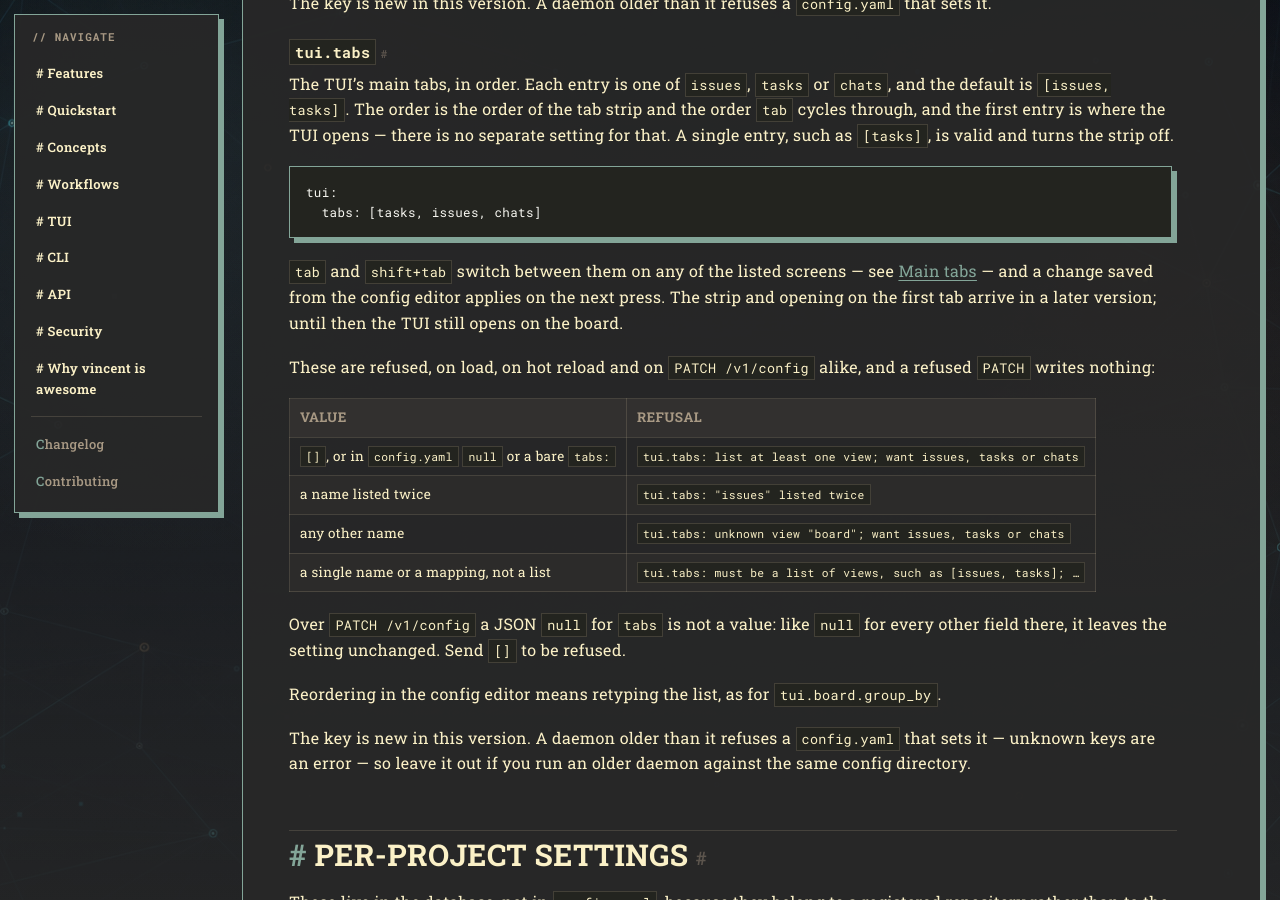
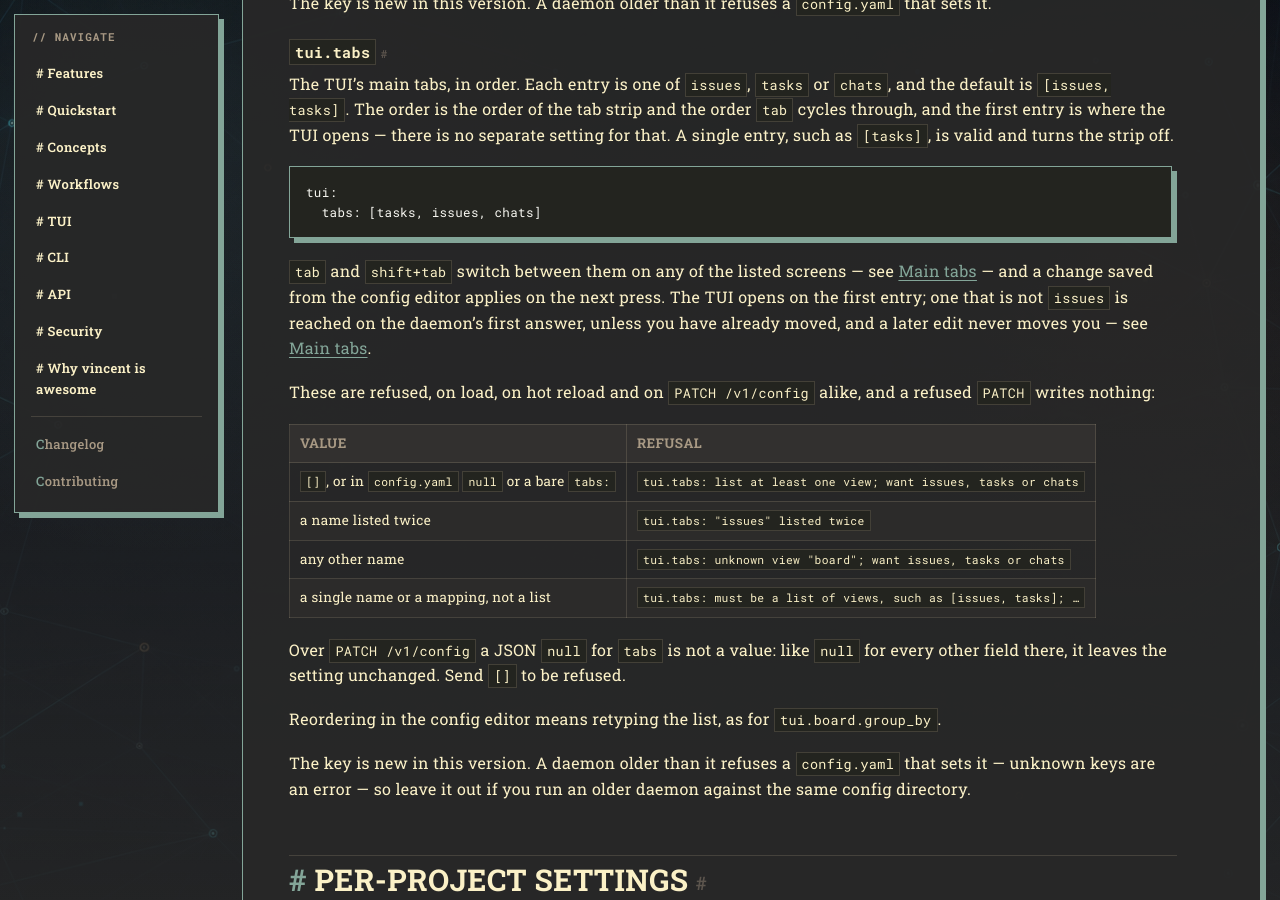
Before and after one commit to lezli01/vincent, a Jekyll site: the page built from docs/reference/configuration.md, in a window 1280 px wide and 900 px high, scrolled down 37225 px. Built offline with Jekyll 4.4.1, drawn with Linux system fonts in a browser that asks for light colours; our own code applies the rules of GitHub Pages for plain Markdown files.

Commit message:
docs: open on the first tab in the quickstart, config reference and gates (task 136.4)
The configuration reference still said the TUI opens on the board until a
later version, the quickstart and the workflows guide still read as if the
board were the first screen, and the m3 and 129 walkthroughs pressed board
keys on the issues list the TUI now lands on.

Co-Authored-By: Claude Opus 5.5 (1M context) <noreply@anthropic.com>

```diff
--- a/docs/reference/configuration.md
+++ b/docs/reference/configuration.md
@@ -1843,8 +1843,10 @@ tui:
 
 `tab` and `shift+tab` switch between them on any of the listed screens — see
 [Main tabs](../guides/tui.md#main-tabs) — and a change saved from the config
-editor applies on the next press. The strip and opening on the first tab
-arrive in a later version; until then the TUI still opens on the board.
+editor applies on the next press. The TUI opens on the first entry; one
+that is not `issues` is reached on the daemon's first answer, unless you have
+already moved, and a later edit never moves you — see
+[Main tabs](../guides/tui.md#main-tabs).
 
 These are refused, on load, on hot reload and on `PATCH /v1/config` alike, and
 a refused `PATCH` writes nothing:
```
Also changed, not shown: docs/gates/129-monitoring.md (+1 -1 lines), docs/gates/m3-gate.md (+2 -2 lines), docs/getting-started/quickstart.md (+3 -1 lines), docs/guides/workflows.md (+1 -1 lines).
